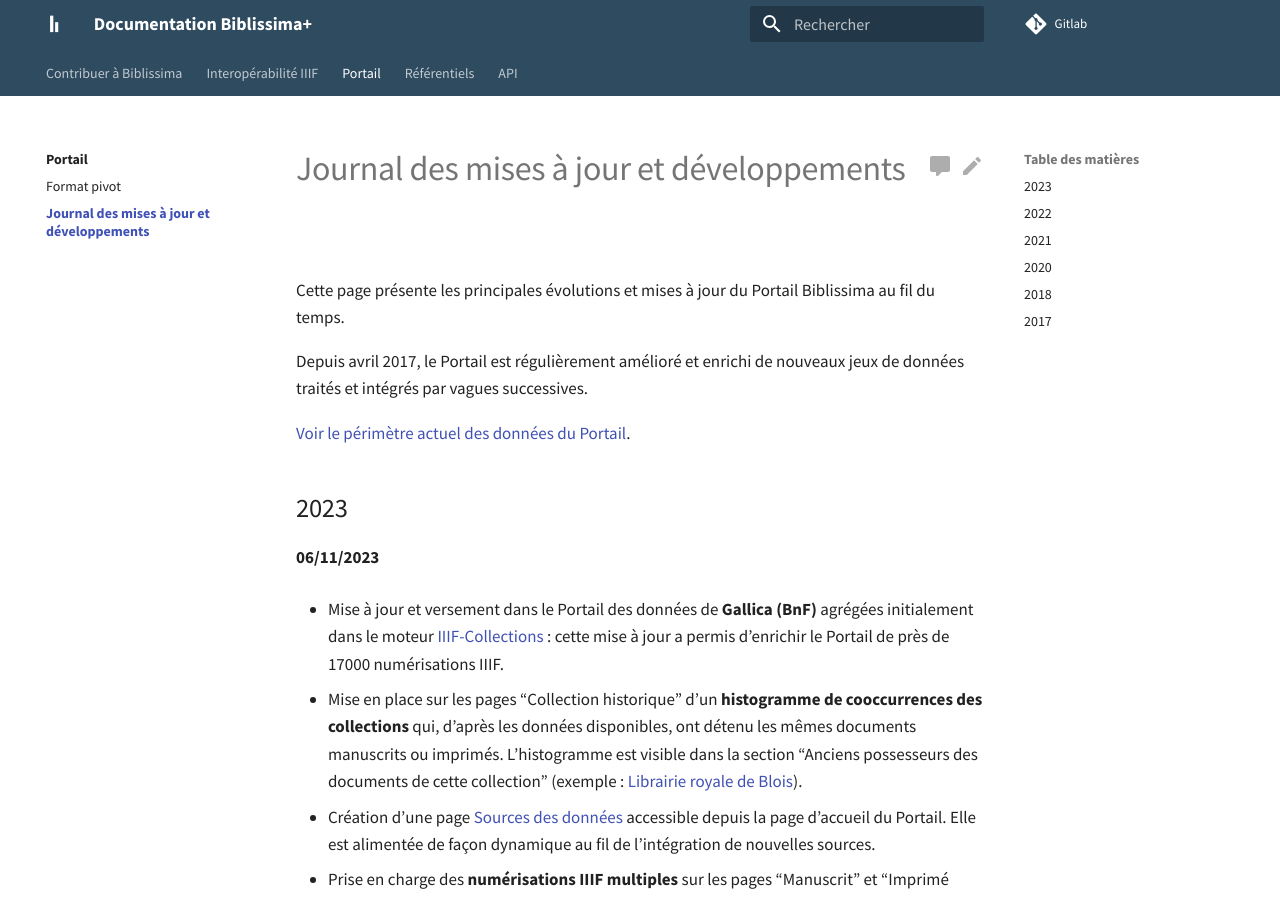
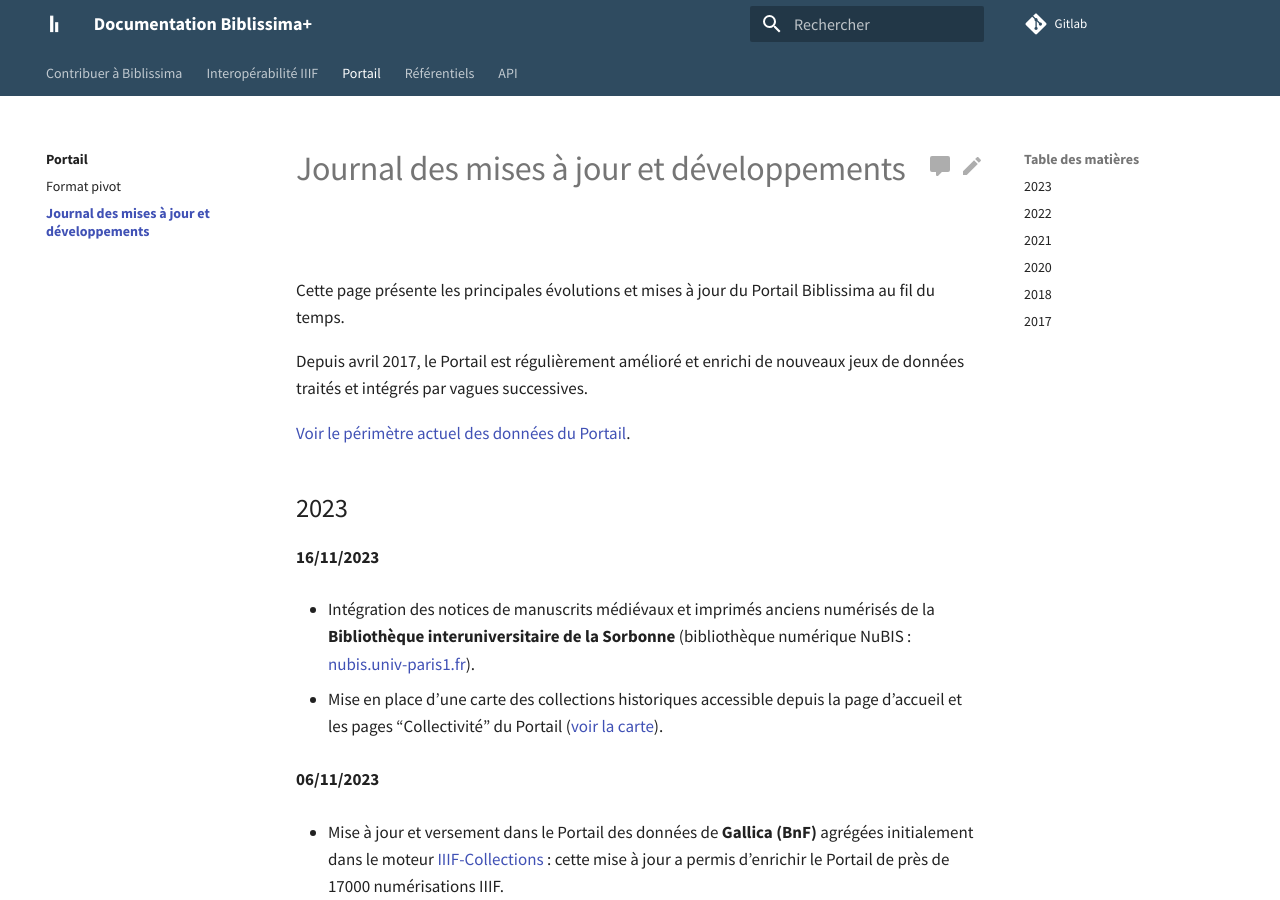
Before and after one commit to biblissima/doc.biblissima, an MkDocs documentation site: the page built from docs/portail/changelog.md, in a window 1280 px wide and 900 px high. Built offline with MkDocs 1.6.1 and Material for MkDocs 9.7.7, drawn with Linux system fonts in a browser that asks for light colours.

Commit message:
Update changelog 16-11-23

```diff
--- a/docs/portail/changelog.md
+++ b/docs/portail/changelog.md
@@ -7,6 +7,13 @@ Depuis avril 2017, le Portail est régulièrement amélioré et enrichi de nouve
 [Voir le périmètre actuel des données du Portail](https://portail.biblissima.fr/fr/data-sources).
 
 ## 2023
+
+**16/11/2023**
+
+- Intégration des notices de manuscrits médiévaux et imprimés anciens numérisés de la **Bibliothèque interuniversitaire de la Sorbonne** (bibliothèque numérique NuBIS : [nubis.univ-paris1.fr](https://nubis.univ-paris1.fr)).
+
+- Mise en place d'une carte des collections historiques accessible depuis la page d'accueil et les pages "Collectivité" du Portail ([voir la carte](https://portail.biblissima.fr/fr/corporatebody-collection-map)).
+
 
 **06/11/2023**
 
```
